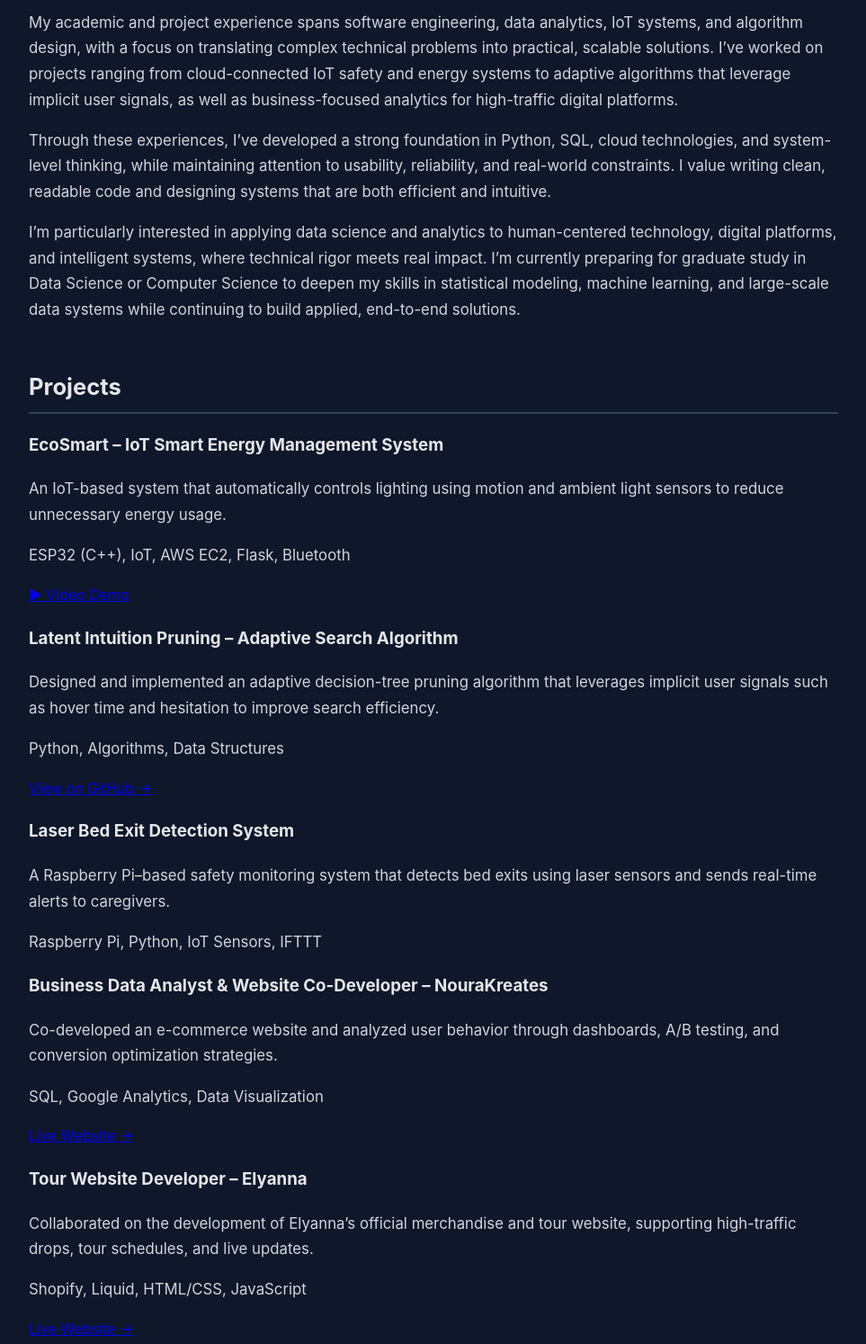
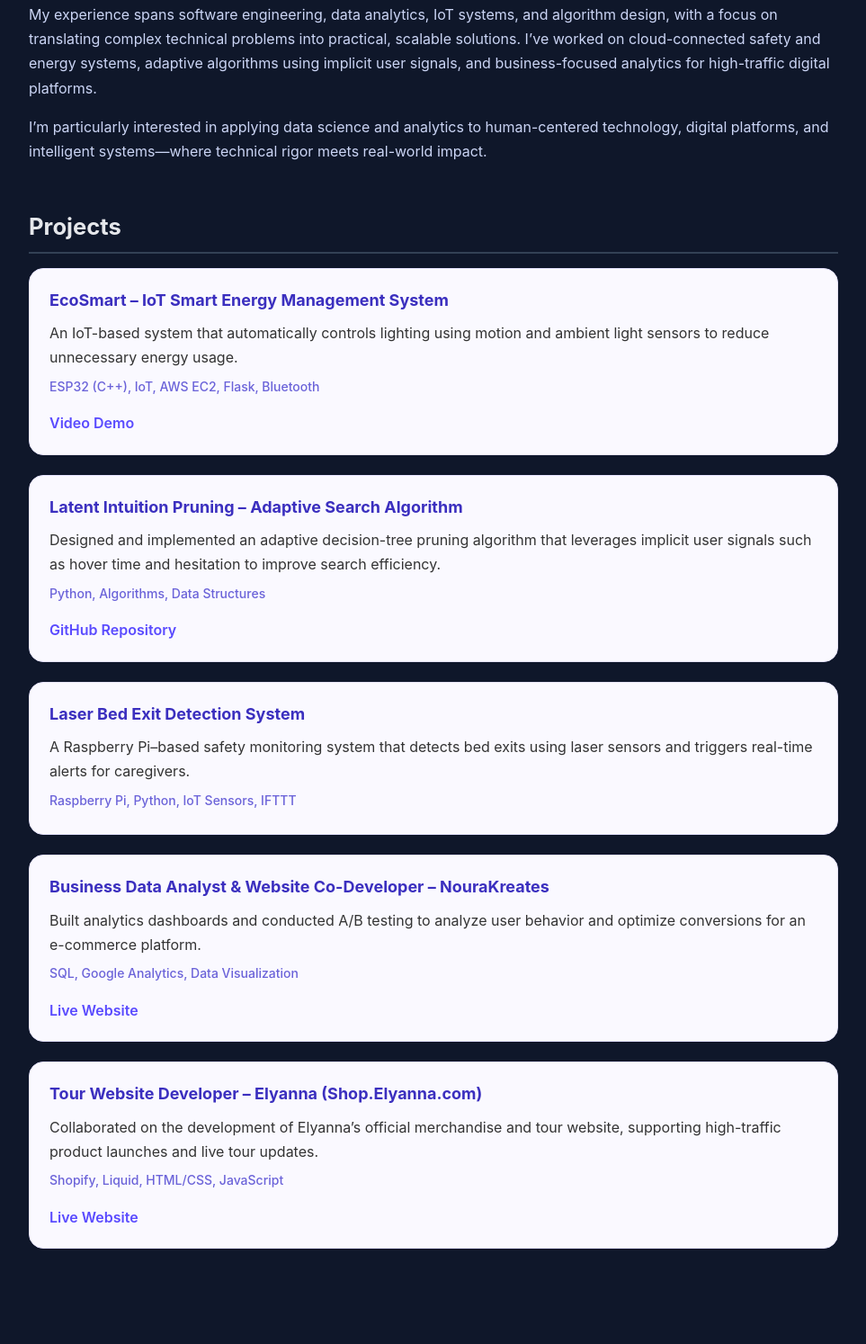
Before and after one commit to Azzalazz/azzalazz.github.io, a plain HTML site: page index.html in a window 1280 px wide. Shown: the part 410-1904 px from the top of the page at 90% size, without its empty margins (158-1121 px from the left). After the commit the page ends 1880 px from the top, so only its background shows below. Drawn offline with Linux system fonts and the light colour scheme.

Commit message:
Update index.html

```diff
--- a/index.html
+++ b/index.html
@@ -2,10 +2,11 @@
 <html lang="en">
 <head>
   <meta charset="UTF-8" />
-  <meta name="viewport" content="width=device-width, initial-scale=1.0"/>
+  <meta name="viewport" content="width=device-width, initial-scale=1.0" />
   <title>Azza Laz | Portfolio</title>
 
   <style>
+    /* Base styles */
     body {
       font-family: -apple-system, BlinkMacSystemFont, "Segoe UI", Roboto, Arial, sans-serif;
       background-color: #0f172a;
@@ -35,9 +36,57 @@
     }
 
     p {
-      font-size: 1.05rem;
-      color: #d1d5db;
-      margin-bottom: 16px;
+      color: #cbd5f5;
+    }
+
+    /* Projects section */
+    #projects {
+      margin-top: 48px;
+    }
+
+    .project {
+      background: #faf9ff;
+      border: 1px solid #e6e3ff;
+      border-radius: 16px;
+      padding: 20px 22px;
+      margin-bottom: 22px;
+      transition: transform 0.2s ease, box-shadow 0.2s ease;
+      color: #111827;
+    }
+
+    .project:hover {
+      transform: translateY(-4px);
+      box-shadow: 0 10px 30px rgba(120, 100, 255, 0.15);
+    }
+
+    .project h3 {
+      margin-top: 0;
+      margin-bottom: 8px;
+      color: #3b2fbf;
+      font-size: 18px;
+    }
+
+    .project p {
+      margin: 6px 0;
+      color: #333;
+    }
+
+    .project .tech {
+      font-size: 14px;
+      color: #6b63d9;
+      font-weight: 500;
+    }
+
+    .project a {
+      display: inline-block;
+      margin-top: 10px;
+      font-weight: 600;
+      text-decoration: none;
+      color: #5a4bff;
+    }
+
+    .project a:hover {
+      text-decoration: underline;
     }
   </style>
 </head>
@@ -48,40 +97,28 @@
     <p>Computer Science • Data Analytics • Applied Systems</p>
 
     <h2>About Me</h2>
-
     <p>
       I’m a Computer Science graduate with a strong interest in data-driven systems,
-      applied analytics, and building technology that connects real-world signals to
-      meaningful insights. I approach my work with an emphasis on clean, well-structured
-      code, clear documentation, and maintainable system design.
+      applied analytics, and building technology that connects real-world signals
+      to meaningful insights. I approach my work with an emphasis on clean,
+      well-structured code, clear documentation, and maintainable system design.
     </p>
 
     <p>
-      My academic and project experience spans software engineering, data analytics,
-      IoT systems, and algorithm design, with a focus on translating complex technical
-      problems into practical, scalable solutions. I’ve worked on projects ranging from
-      cloud-connected IoT safety and energy systems to adaptive algorithms that leverage
-      implicit user signals, as well as business-focused analytics for high-traffic
-      digital platforms.
-    </p>
-
-    <p>
-      Through these experiences, I’ve developed a strong foundation in Python, SQL,
-      cloud technologies, and system-level thinking, while maintaining attention to
-      usability, reliability, and real-world constraints. I value writing clean,
-      readable code and designing systems that are both efficient and intuitive.
+      My experience spans software engineering, data analytics, IoT systems, and
+      algorithm design, with a focus on translating complex technical problems into
+      practical, scalable solutions. I’ve worked on cloud-connected safety and
+      energy systems, adaptive algorithms using implicit user signals, and
+      business-focused analytics for high-traffic digital platforms.
     </p>
 
     <p>
       I’m particularly interested in applying data science and analytics to
-      human-centered technology, digital platforms, and intelligent systems, where
-      technical rigor meets real impact. I’m currently preparing for graduate study
-      in Data Science or Computer Science to deepen my skills in statistical modeling,
-      machine learning, and large-scale data systems while continuing to build applied,
-      end-to-end solutions.
+      human-centered technology, digital platforms, and intelligent systems—where
+      technical rigor meets real-world impact.
     </p>
-<section id="projects">
-  <h2>Projects</h2>
+
+    <h2 id="projects">Projects</h2>
 
     <div class="project">
       <h3>EcoSmart – IoT Smart Energy Management System</h3>
@@ -89,26 +126,20 @@
         An IoT-based system that automatically controls lighting using motion and
         ambient light sensors to reduce unnecessary energy usage.
       </p>
-    <p class="tech">
-      ESP32 (C++), IoT, AWS EC2, Flask, Bluetooth
-    </p>
-    <a href="https://www.youtube.com/watch?v=Cvn3iM5ZI_4" target="_blank">
-      ▶ Video Demo
-    </a>
+      <p class="tech">ESP32 (C++), IoT, AWS EC2, Flask, Bluetooth</p>
+      <a href="https://www.youtube.com/watch?v=Cvn3iM5ZI_4" target="_blank">Video Demo</a>
     </div>
 
     <div class="project">
       <h3>Latent Intuition Pruning – Adaptive Search Algorithm</h3>
       <p>
         Designed and implemented an adaptive decision-tree pruning algorithm that
-      leverages implicit user signals such as hover time and hesitation to
-      improve search efficiency.
+        leverages implicit user signals such as hover time and hesitation to improve
+        search efficiency.
       </p>
-    <p class="tech">
-      Python, Algorithms, Data Structures
-    </p>
+      <p class="tech">Python, Algorithms, Data Structures</p>
       <a href="https://github.com/Azzalazz/latent-intuition-pruning" target="_blank">
-      View on GitHub →
+        GitHub Repository
       </a>
     </div>
 
@@ -116,41 +147,30 @@
       <h3>Laser Bed Exit Detection System</h3>
       <p>
         A Raspberry Pi–based safety monitoring system that detects bed exits using
-      laser sensors and sends real-time alerts to caregivers.
+        laser sensors and triggers real-time alerts for caregivers.
       </p>
-    <p class="tech">
-      Raspberry Pi, Python, IoT Sensors, IFTTT
-    </p>
+      <p class="tech">Raspberry Pi, Python, IoT Sensors, IFTTT</p>
     </div>
 
     <div class="project">
       <h3>Business Data Analyst & Website Co-Developer – NouraKreates</h3>
       <p>
-      Co-developed an e-commerce website and analyzed user behavior through
-      dashboards, A/B testing, and conversion optimization strategies.
+        Built analytics dashboards and conducted A/B testing to analyze user behavior
+        and optimize conversions for an e-commerce platform.
       </p>
-    <p class="tech">
-      SQL, Google Analytics, Data Visualization
-    </p>
-    <a href="https://nourakreates.com" target="_blank">
-      Live Website →
-    </a>
+      <p class="tech">SQL, Google Analytics, Data Visualization</p>
+      <a href="https://nourakreates.com" target="_blank">Live Website</a>
     </div>
 
     <div class="project">
-    <h3>Tour Website Developer – Elyanna</h3>
+      <h3>Tour Website Developer – Elyanna (Shop.Elyanna.com)</h3>
       <p>
         Collaborated on the development of Elyanna’s official merchandise and tour
-      website, supporting high-traffic drops, tour schedules, and live updates.
+        website, supporting high-traffic product launches and live tour updates.
       </p>
-    <p class="tech">
-      Shopify, Liquid, HTML/CSS, JavaScript
-    </p>
-    <a href="https://shop.elyanna.com" target="_blank">
-      Live Website →
-    </a>
+      <p class="tech">Shopify, Liquid, HTML/CSS, JavaScript</p>
+      <a href="https://shop.elyanna.com" target="_blank">Live Website</a>
     </div>
-</section>
   </div>
 </body>
 </html>
```
Lines whose indentation alone changed are shown as unchanged.
